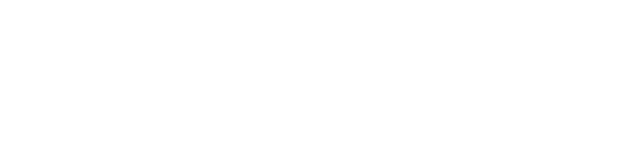
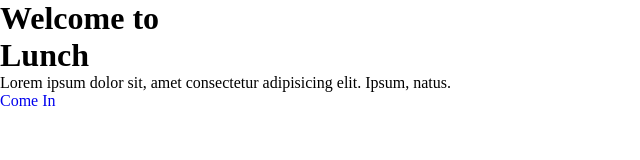
Before and after one commit to milan978gh/fullscreen-landing-two, a plain HTML site: page index.html in a window 1280 px wide. Shown: the whole page, without its empty margins (0-640 px from the left). Drawn offline with Linux system fonts and the light colour scheme.

Commit message:
header html done

```diff
--- a/index.html
+++ b/index.html
@@ -10,5 +10,13 @@
 </head>
 <body>
 
+    <header id="showcase">
+        <h1>Welcome to <br><span>Lunch</span></h1>
+        <p>Lorem ipsum dolor sit, amet consectetur adipisicing elit. Ipsum, natus.</p>
+        <a href="#section" class="button" id="come-in">Come In</a>
+    </header>
+
+
+
 </body>
 </html>
```
